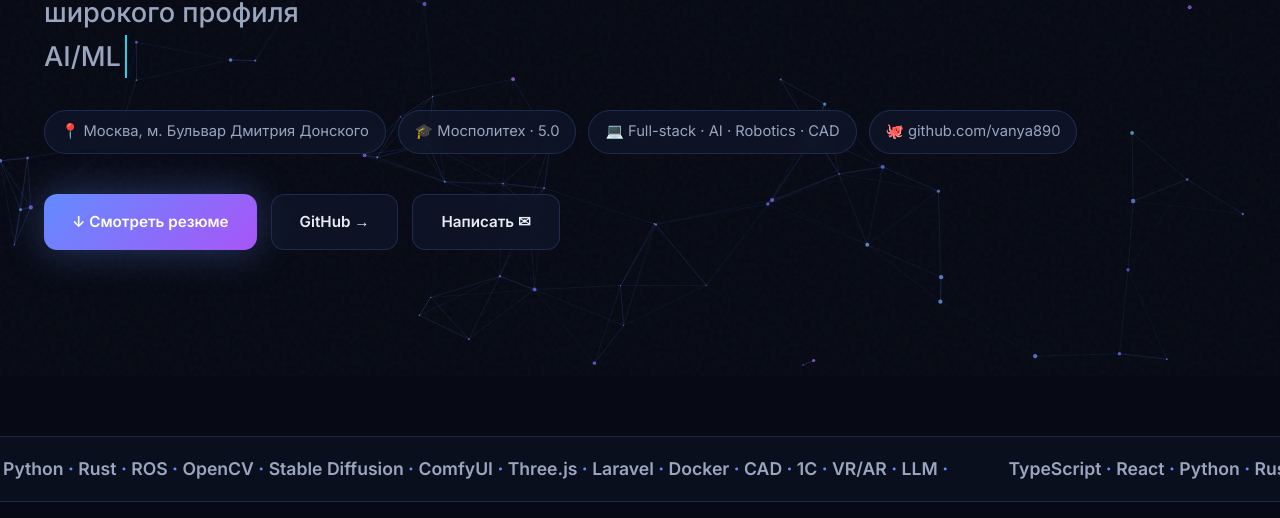
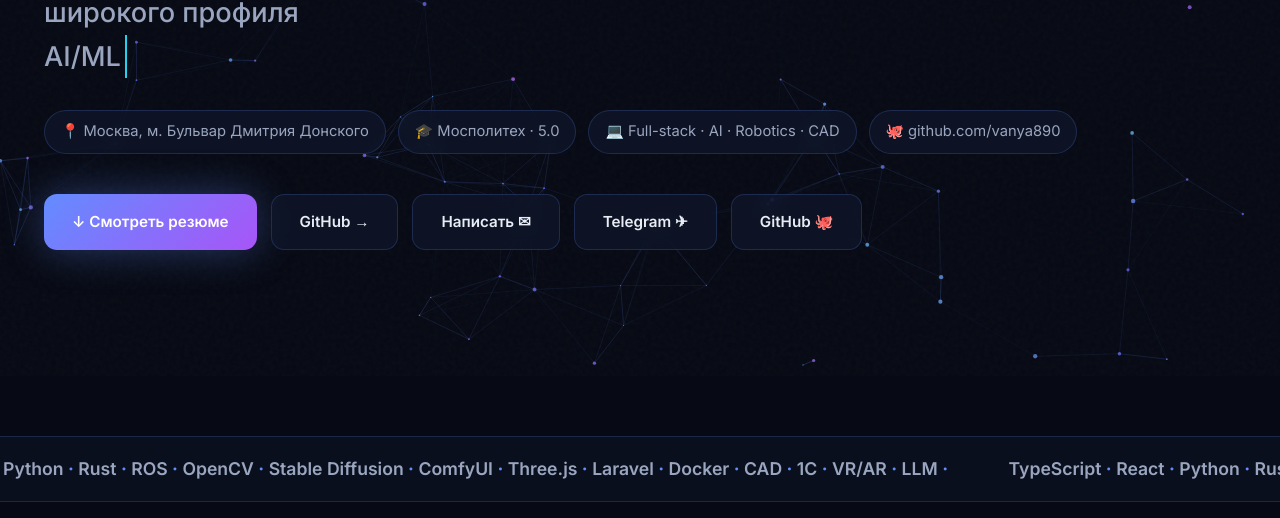
Before and after one commit to vanya890/Resume, a plain HTML site: page index.html in a window 1280 px wide. Shown: the part 424-942 px from the top of the page. Drawn offline with Linux system fonts and the light colour scheme; animation ran at ten frames a second.

Commit message:
feat: add Telegram and GitHub buttons next to Write

```diff
--- a/index.html
+++ b/index.html
@@ -113,6 +113,8 @@ footer a{color:var(--accent)}
       <a class="btn btn-primary" href="#resumes">↓ Смотреть резюме</a>
       <a class="btn btn-ghost" href="https://github.com/vanya890">GitHub →</a>
       <a class="btn btn-ghost" href="mailto:vanya.kuzyk1@gmail.com">Написать ✉</a>
+      <a class="btn btn-ghost" href="https://t.me/CODY890" target="_blank">Telegram ✈</a>
+      <a class="btn btn-ghost" href="https://github.com/vanya890" target="_blank">GitHub 🐙</a>
     </div>
   </div>
 </section>
```
